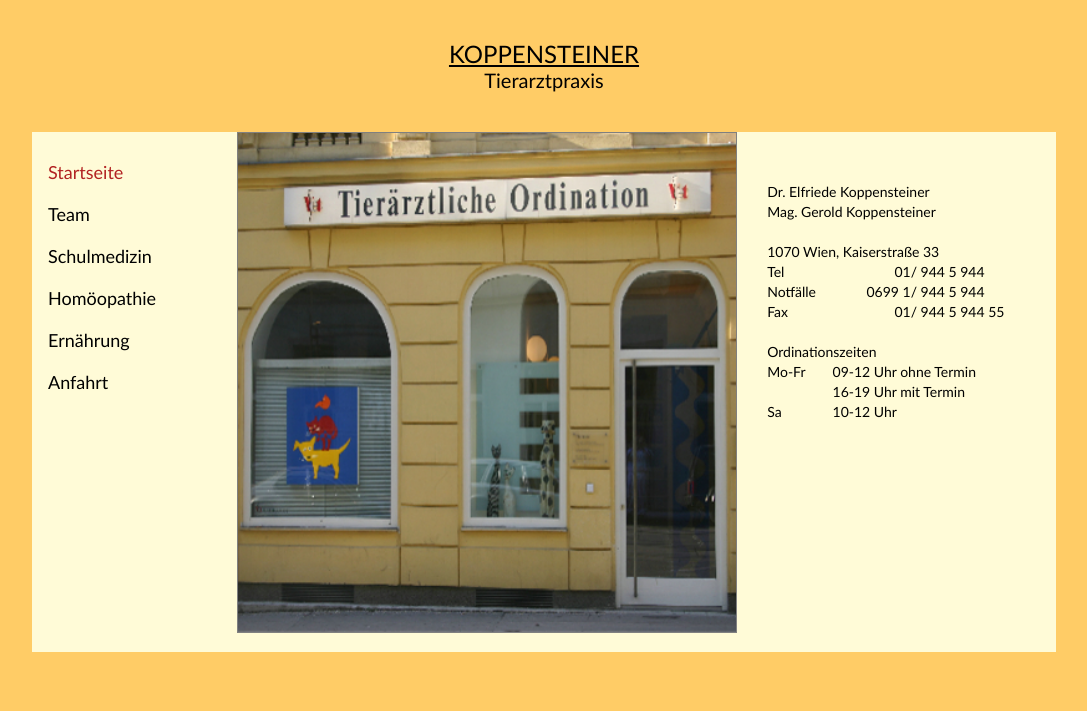
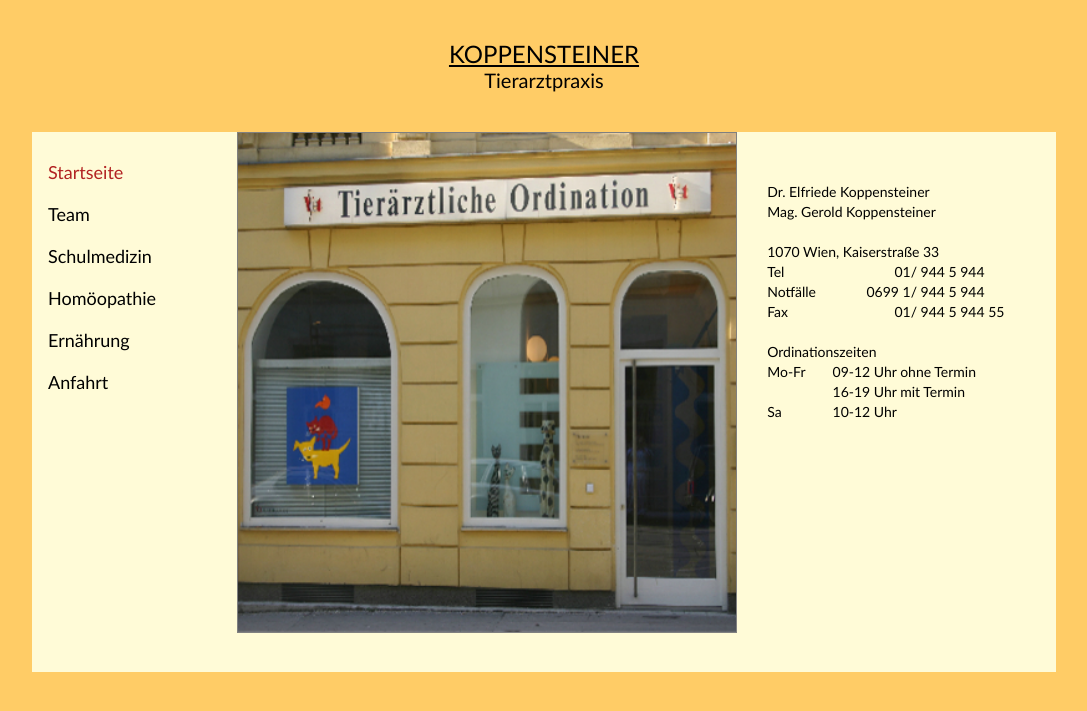
Before and after one commit to richardtraindl/tierarztpraxis-kaiserstrasse.at, a Jekyll site: the page built from index.html, in a window 1280 px wide. Shown: the top 711 px of the page, without its empty margins (96-1183 px from the left). Built offline with Jekyll 4.4.1, drawn with Linux system fonts in a browser that asks for light colours.

Commit message:
Update desktop3.css

```diff
--- a/styles/desktop3.css
+++ b/styles/desktop3.css
@@ -38,8 +38,8 @@ header p {
 	margin-bottom: 20px;
 	padding: 0px 16px 0px 16px;
 	background-color: #FFFBD7; /* #FFFACD; */
-	max-height: 520px;
-	height: 520px;
+	max-height: 540px;
+	height: 540px;
 }
 
 #navigation {
```
